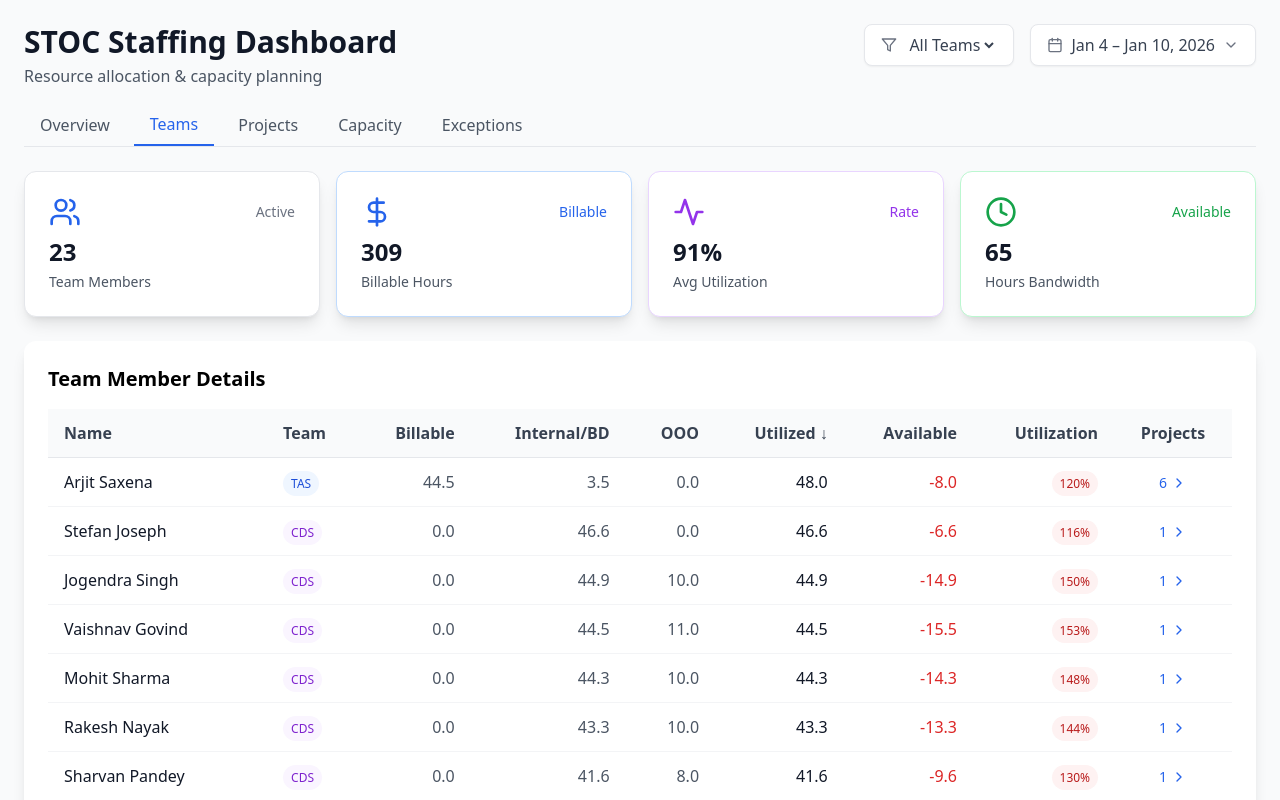
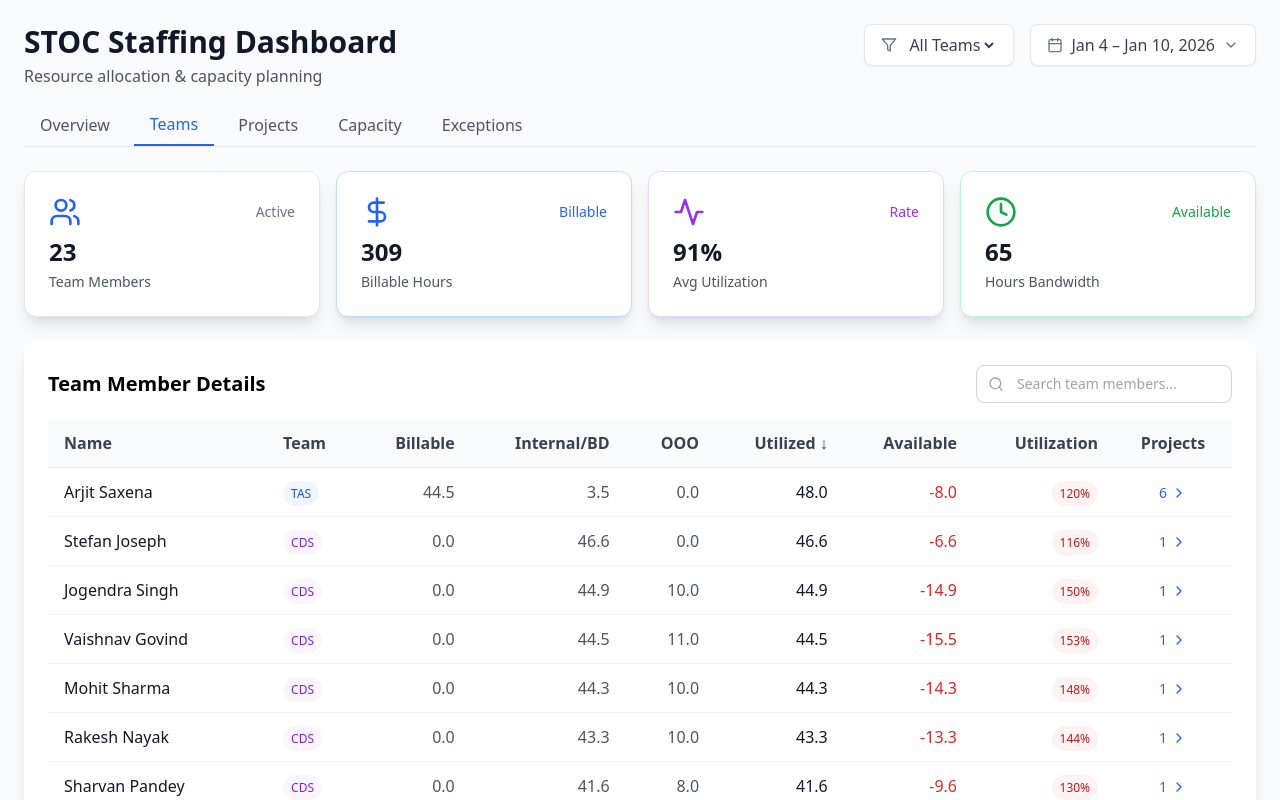
Before and after one commit to skulkar8-debug/qb-tsheets-weekly-update-report, a React (Vite) app: page / in a window 1280 px wide. Both pictures are taken after a click on the button "Teams". Shown: the top 800 px of the page. Built offline with nearby package versions, Linux system fonts and the light colour scheme.

Commit message:
Update App.jsx

```diff
--- a/src/App.jsx
+++ b/src/App.jsx
@@ -146,6 +146,7 @@ const StocStaffingDashboard = () => {
   const [expandedProjects, setExpandedProjects] = useState({});
   const [expandedTeamMembers, setExpandedTeamMembers] = useState({});
   const [teamMemberProjectSearch, setTeamMemberProjectSearch] = useState({}); // Search per team member
+  const [teamMemberSearch, setTeamMemberSearch] = useState(''); // Search for team members by name
   const [projectsSearch, setProjectsSearch] = useState(''); // Global projects search
   const [showOnlyActive, setShowOnlyActive] = useState(false);
   const [teamFilter, setTeamFilter] = useState('all'); // Global filter: all, tas, cds
@@ -642,7 +643,18 @@ const StocStaffingDashboard = () => {
 
   // Sorted data
   const sortedTeamMembers = useMemo(() => {
-    const members = Object.values(processedData.teamMembers);
+    let members = Object.values(processedData.teamMembers);
+
+    // Apply search filter
+    if (teamMemberSearch.trim()) {
+      const searchLower = teamMemberSearch.toLowerCase();
+      members = members.filter(member => {
+        const nameLower = member.name.toLowerCase();
+        return nameLower.includes(searchLower);
+      });
+    }
+
+    // Sort the filtered members
     return members.sort((a, b) => {
       const aVal = a[teamsSortConfig.key];
       const bVal = b[teamsSortConfig.key];
@@ -651,7 +663,7 @@ const StocStaffingDashboard = () => {
       }
       return aVal > bVal ? -1 : 1;
     });
-  }, [processedData.teamMembers, teamsSortConfig]);
+  }, [processedData.teamMembers, teamsSortConfig, teamMemberSearch]);
 
   const sortedCapacityMembers = useMemo(() => {
     const members = Object.values(processedData.teamMembers);
@@ -675,6 +687,16 @@ const StocStaffingDashboard = () => {
       return aVal > bVal ? -1 : 1;
     });
   }, [riskDashboardData.members, riskTableSortConfig]);
+
+  // Clear selected team member if they get filtered out by search
+  useEffect(() => {
+    if (selectedTeamMember !== 'all') {
+      const isStillVisible = sortedTeamMembers.some(member => member.name === selectedTeamMember);
+      if (!isStillVisible) {
+        setSelectedTeamMember('all');
+      }
+    }
+  }, [sortedTeamMembers, selectedTeamMember]);
 
   // Handle period selection toggle
   const togglePeriodSelection = (periodId) => {
@@ -1053,7 +1075,7 @@ const StocStaffingDashboard = () => {
                     </button>
                   </div>
 
-                  <div className="grid grid-cols-3 gap-6">
+                  <div className="grid grid-cols-2 gap-6">
                     {/* Metrics Summary */}
                     <div className="bg-white rounded-lg p-4 border border-gray-200">
                       <h4 className="font-semibold text-gray-900 mb-3">Utilization Metrics</h4>
@@ -1086,14 +1108,6 @@ const StocStaffingDashboard = () => {
                       <h4 className="font-semibold text-gray-900 mb-3">Analysis</h4>
                       <p className="text-sm text-gray-700 leading-relaxed">
                         {getRiskExplanation(selectedRiskMember)}
-                      </p>
-                    </div>
-
-                    {/* Recommended Action */}
-                    <div className="bg-white rounded-lg p-4 border border-gray-200">
-                      <h4 className="font-semibold text-gray-900 mb-3">Suggested Action</h4>
-                      <p className="text-sm text-gray-700 leading-relaxed">
-                        {getRiskAction(selectedRiskMember.riskLevel)}
                       </p>
                     </div>
                   </div>
@@ -1396,7 +1410,30 @@ const StocStaffingDashboard = () => {
 
           {activeTab === 'teams' && (
             <div className="col-span-12 bg-white rounded-xl shadow-lg p-6">
-              <h2 className="text-xl font-bold mb-4">Team Member Details</h2>
+              <div className="flex justify-between items-center mb-4">
+                <h2 className="text-xl font-bold">Team Member Details</h2>
+
+                {/* Search Bar */}
+                <div className="relative w-64">
+                  <Search className="absolute left-3 top-1/2 transform -translate-y-1/2 w-4 h-4 text-gray-400" />
+                  <input
+                    type="text"
+                    placeholder="Search team members..."
+                    value={teamMemberSearch}
+                    onChange={(e) => setTeamMemberSearch(e.target.value)}
+                    className="w-full pl-10 pr-4 py-2 border border-gray-300 rounded-lg focus:outline-none focus:ring-2 focus:ring-blue-500 text-sm"
+                  />
+                  {teamMemberSearch && (
+                    <button
+                      onClick={() => setTeamMemberSearch('')}
+                      className="absolute right-3 top-1/2 transform -translate-y-1/2 text-gray-400 hover:text-gray-600"
+                    >
+                      ×
+                    </button>
+                  )}
+                </div>
+              </div>
+
               <div className="overflow-x-auto">
                 <table className="w-full">
                   <thead className="bg-gray-50 border-b border-gray-200">
```
